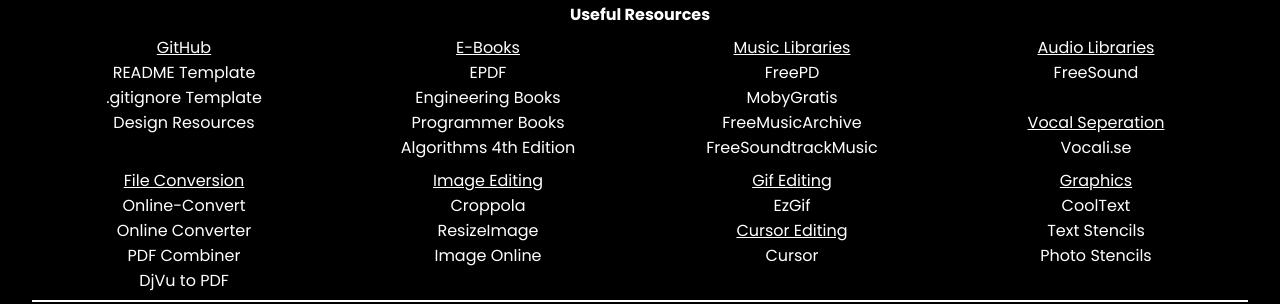
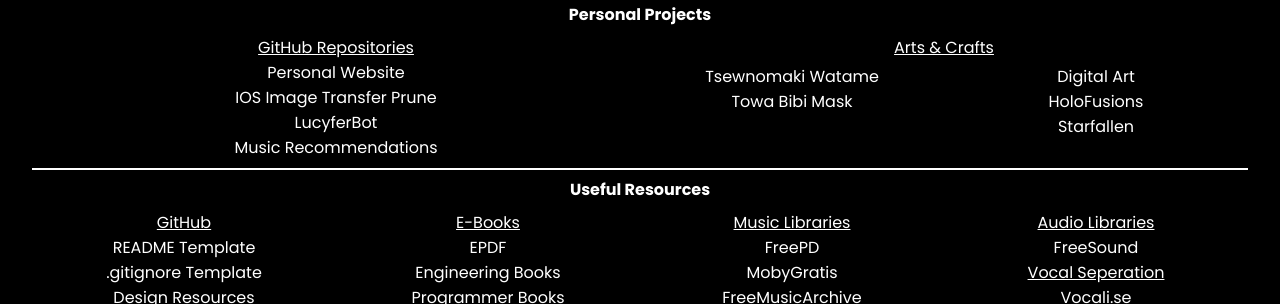
Before and after one commit to Bam6561/bam6561.github.io, a plain HTML site: page index.html in a window 1280 px wide. Shown: the part 263-567 px from the top of the page. Drawn offline with Linux system fonts and the light colour scheme.

Commit message:
Personal Projects Section
- Index: Added Personal Projects section; Linked imgbb profile to Connections section
- CSS: Added Personal Projects class

```diff
--- a/index.html
+++ b/index.html
@@ -60,6 +60,37 @@
     </div>
 </div>
 <div class="sectionDivider"></div>
+<div class="bodyPersonalProjectsHeader">
+    <b>Personal Projects</b>
+</div>
+<div class="bodyPersonalProjectsContainer">
+    <div class="bodyPersonalProjectsBox">
+        <u>GitHub Repositories</u><br>
+        <a href="https://github.com/ndanny09/ndanny09.github.io" target="_blank" title="GitHub Page">Personal
+            Website</a><br>
+        <a href="https://github.com/ndanny09/IOSImageTransferPrune" target="_blank" title="IOS Image Transfer Prune">IOS
+            Image Transfer Prune</a><br>
+        <a href="https://github.com/ndanny09/LucyferBot" target="_blank" title="LucyferBot">LucyferBot</a><br>
+        <a href="https://github.com/ndanny09/music-recommendations" target="_blank" title="Music Recommendations">Music
+            Recommendations</a><br>
+    </div>
+    <div class="bodyPersonalProjectsBox">
+        <u>Arts & Crafts</u><br>
+        <div class="bodyPersonalProjectsContainer">
+            <div class="bodyPersonalProjectsBox">
+                <a href="https://ibb.co/album/mCDB6X" target="_blank" title="Tsewnomaki Watame">Tsewnomaki
+                    Watame</a><br>
+                <a href="https://ibb.co/album/Wk64tW" target="_blank" title="Towa Bibi Mask">Towa Bibi Mask</a>
+            </div>
+            <div class="bodyPersonalProjectsBox">
+                <a href="https://ibb.co/album/f1HWzf" target="_blank" title="Digital Art">Digital Art</a><br>
+                <a href="https://ibb.co/album/2gtJqf" target="_blank" title="HoloFusions">HoloFusions</a><br>
+                <a href="https://ibb.co/album/k2Nt8K" target="_blank" title="Starfallen">Starfallen</a>
+            </div>
+        </div>
+    </div>
+</div>
+<div class="sectionDivider"></div>
 <div class="bodyUsefulResourcesHeader">
     <b>Useful Resources</b>
 </div>
@@ -91,9 +122,9 @@
     </div>
     <div class="bodyUsefulResourcesBox">
         <u>Audio Libraries</u><br>
-        <a href="https://freesound.org/" target="_blank" title="FreeSound">FreeSound</a><br><br>
+        <a href="https://freesound.org/" target="_blank" title="FreeSound">FreeSound</a><br>
         <u>Vocal Seperation</u><br>
-        <a href="https://vocali.se/en" target="_blank" title="Vocali.se">Vocali.se</a><br>
+        <a href="https://vocali.se/en" target="_blank" title="Vocali.se">Vocali.se</a>
     </div>
 </div>
 <div class="bodyUsefulResourcesContainer">
@@ -129,6 +160,11 @@
 <div class="footer">
     <div class="footerConnections">
         <span class="tooltip">
+            <a href="https://ndanny09.imgbb.com/" target="_blank">
+                <img src="images/icons/imgbbIcon64x64.png" alt="imgbbIcon64x64.png" width="32" height="32"></a>&ensp;
+            <span class="tooltipText">ndanny09</span>
+        </span>
+        <span class="tooltip">
             <img src="images/icons/discordIcon64x64.png" alt="discordIcon64x64.png" width="32" height="32">&ensp;
             <span class="tooltipText">Bam#3531</span>
         </span>
@@ -163,7 +199,7 @@
         </span>
         <span class="tooltip">
             <a href="https://www.twitch.tv/its_bamb1" target="_blank">
-					<img src="images/icons/twitchIcon64x64.png" alt="twitchIcon64x64.png" width="32" height="32"></a>
+                <img src="images/icons/twitchIcon64x64.png" alt="twitchIcon64x64.png" width="32" height="32"></a>&ensp;
             <span class="tooltipText">its_bamb1</span>
         </span>
     </div>
@@ -197,6 +233,4 @@
 	var dateTime = days[day]+", "+months[month]+" "+monthDay+", "+year+" ["+hour+":"+minute+":"+second+"]";
 	document.getElementById("headerBoxC").innerHTML = dateTime;
 
-
-
 </script>
--- a/style.css
+++ b/style.css
@@ -59,17 +59,17 @@ img:hover{
 	margin-left:25%;
 	margin-right:25%;
 }
-.bodyMainBox, .bodyCurrentProjectsBox, .bodyUsefulResourcesBox{
+.bodyMainBox, .bodyCurrentProjectsBox, .bodyPersonalProjectsBox, .bodyUsefulResourcesBox{
 	text-align:center;
 	flex:1;
 }
-.bodyCurrentProjectsContainer, .bodyUsefulResourcesContainer{
+.bodyCurrentProjectsContainer, .bodyPersonalProjectsContainer, .bodyUsefulResourcesContainer{
 	display:flex;
 }
-.bodyUsefulResourcesContainer, .bodyUsefulResourcesHeader{
+.bodyPersonalProjectsContainer, .bodyPersonalProjectsHeader, .bodyUsefulResourcesContainer, .bodyUsefulResourcesHeader{
 	margin-top:0.625%;
 }
-.bodyUsefulResourcesHeader{
+.bodyPersonalProjectsHeader, .bodyUsefulResourcesHeader{
 	text-align:center;
 }
 
```
Also changed, not shown: images/icons/imgbbIcon64x64.png (added). Lines whose indentation alone changed are shown as unchanged.
